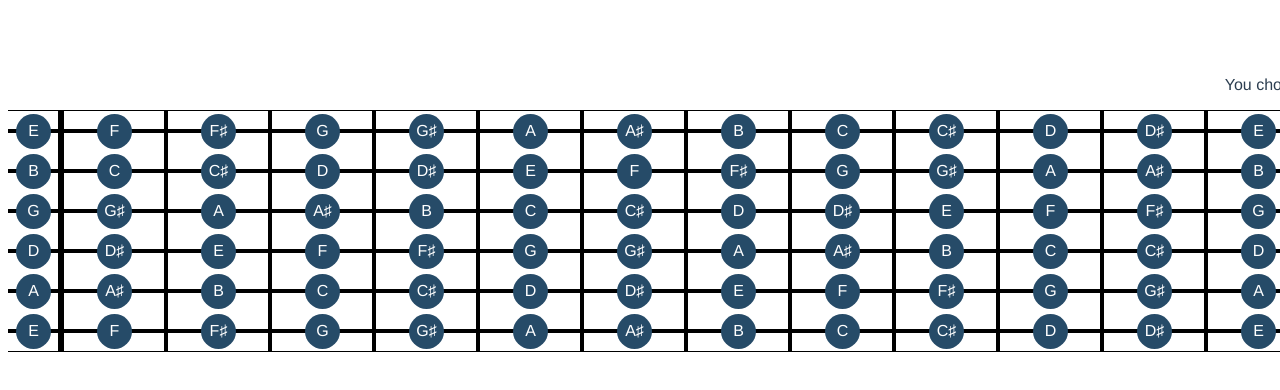
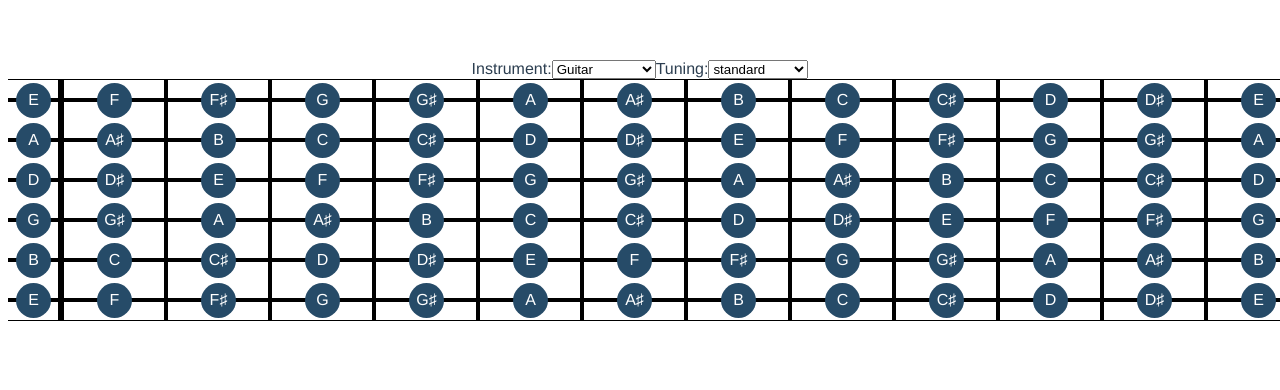
Before and after one commit to yannisabel/scales-on-fretboard, a Vue app: page / in a window 1280 px wide. Shown: the top 390 px of the page. Built offline with nearby package versions, Linux system fonts and the light colour scheme.

Commit message:
add logic to change instrument and tuning

```diff
--- a/src/App.vue
+++ b/src/App.vue
@@ -1,17 +1,64 @@
 <template>
   <div id="app">
+    <div>
+      <label for="instrument-choice">Instrument:</label>
+      <select v-model="selectedInstrument" id="instrument-choice" @change="changeInstrument()">
+        <option v-for="instrument in getAllInstruments" :value="instrument.label" :key="instrument.name">{{ instrument.name }}</option>
+      </select>
+      <template v-if="tuningSelect.length > 1">
+        <label for="tuning-choice">Tuning:</label>
+        <select v-model="selectedTuning" id="tuning-choice" @change="changeTuning()">
+          <option v-for="tuning in tuningSelect" :value="tuning" :key="tuning">{{ tuning }}</option>
+        </select>
+      </template>
+      <template v-else>
+        <span>Tuning:</span>
+        <span>{{ tuningSelect[0] }}</span>
+      </template>
+    </div>
     <Fretboard />
   </div>
 </template>
 
 <script>
 import Fretboard from './components/Fretboard'
+import { mapGetters } from 'vuex'
 
 export default {
   name: 'App',
   components: {
     Fretboard,
-  }
+  },
+  data() {
+    return {
+      selectedInstrument: this.$store.state.instrument,
+      selectedTuning: this.$store.state.tuning,
+    }
+  },
+  computed: {
+    ...mapGetters({
+      getAllInstruments: 'getAllInstruments',
+      getInstrument: 'getInstrument',
+      getAllTunings: 'getAllTunings',
+      getTuning: 'getTuning',
+      getNotesNames: 'getNotesNames',
+    }),
+    tuningSelect() {
+      return Object.keys(this.getAllTunings[this.selectedInstrument])
+    },
+  },
+  methods: {
+    changeInstrument() {
+      this.$store.dispatch('updateInstrument', this.selectedInstrument)
+      // force tuning to be standard on instrument change
+      this.$store.dispatch('updateTuning', 'standard')
+      this.selectedTuning = 'standard'
+    },
+
+    changeTuning() {
+      this.$store.dispatch('updateTuning', this.selectedTuning)
+    },
+  },
 }
 </script>
 
--- a/src/components/Fretboard.vue
+++ b/src/components/Fretboard.vue
@@ -1,6 +1,5 @@
 <template>
   <div :class="$style.fretboard">
-    <p>You chose {{$store.getters.getInstrument }}</p>
     <String
       v-for="(string, index) in strings"
       :key="string"
@@ -14,7 +13,7 @@
 </template>
 
 <script>
-import { mapGetters} from 'vuex';
+import { mapGetters } from 'vuex';
 
 import String from './String'
 
@@ -27,45 +26,43 @@ export default {
   },
   computed: {
     ...mapGetters({
-      getInstruments: 'getInstruments',
+      getAllInstruments: 'getAllInstruments',
       getInstrument: 'getInstrument',
-      getTunings: 'getTunings',
+      getAllTunings: 'getAllTunings',
       getTuning: 'getTuning',
       getNotesNames: 'getNotesNames',
     }),
     tuningNotes() {
-      const notes = Array.from(this.getTunings[this.getInstrument][this.getTuning]);
-      console.log('notes', notes, this.getTunings[this.getInstrument][this.getTuning])
+      const notes = this.getAllTunings[this.getInstrument][this.getTuning];
+      console.log('notes', notes)
       return notes;
     },
     nbStrings() {
-      console.log('nbStrings', this.getInstruments[this.getInstrument].nbStrings)
-      return this.getInstruments[this.getInstrument].nbStrings;
+      console.log('nbStrings', this.getAllInstruments[this.getInstrument].nbStrings)
+      return this.getAllInstruments[this.getInstrument].nbStrings;
     },
     strings() {
       return [...Array(this.nbStrings).keys()]
     },
     notesByString() {
       let allStrings = []
-      let arrayNotes = Object.values(this.getNotesNames)
+      let arrayNotes = Object.keys(this.getNotesNames)
 
       this.tuningNotes.forEach(stringNote => {
+        console.log(stringNote)
         let currentString = [];
-        const noteIndex = arrayNotes.findIndex(item => item === stringNote);
+        let noteIndex = arrayNotes.findIndex(item => item === stringNote);
         const length = arrayNotes.length;
 
         for (let i = 0; i < length * 2 + 1; i++) {
-          currentString.push(arrayNotes[(noteIndex + i) % length]);
+          const noteName = arrayNotes[(noteIndex + i) % length];
+          currentString.push(this.getNotesNames[noteName]);
         }
         allStrings.push(currentString);
       })
 
+      console.log(allStrings.reverse())
       return allStrings.reverse()
-    },
-  },
-  watch: {
-    selected (newInstrument, oldInstrument) {
-      console.log('selected change', newInstrument, oldInstrument)
     },
   },
   methods: {
--- a/src/data/music.js
+++ b/src/data/music.js
@@ -224,12 +224,12 @@ export const models = {
  * Instruments
  */
 export const instruments = {
-'guitar':    { name: 'Guitar',            nbStrings:  6 },
-'bass':      { name: 'Bass',              nbStrings:  4 },
-'bass-5':    { name: '5-string bass',     nbStrings:  5 },
-'bass-6':    { name: '6-string bass',     nbStrings:  6 },
-'ukulele':   { name: 'Ukulele',           nbStrings:  4 },
-'guitar-7':  { name: '7-string guitar',   nbStrings:  7 },
+'guitar':    { label: 'guitar',   name: 'Guitar',           nbStrings:  6 },
+'bass':      { label: 'bass',     name: 'Bass',             nbStrings:  4 },
+'bass-5':    { label: 'bass-5',   name: '5-string bass',    nbStrings:  5 },
+'bass-6':    { label: 'bass-6',   name: '6-string bass',    nbStrings:  6 },
+'ukulele':   { label: 'ukulele',  name: 'Ukulele',          nbStrings:  4 },
+'guitar-7':  { label: 'guitar-7', name: '7-string guitar',  nbStrings:  7 },
 };
 
 /**
@@ -294,8 +294,7 @@ export const tunings = {
   'all-fifths':     ['C',  'G',  'D',  'A' ],
 },
 'bass-5': {
-  'standard':       ['E',  'A',  'D',  'G',  'C' ],
-  'std-low':        ['B',  'E',  'A',  'D',  'G' ],
+  'standard':       ['B', 'E',  'A',  'D',  'G' ],
 },
 'bass-6': {
   'standard':       ['B',  'E',  'A',  'D',  'G',  'C' ],
@@ -307,56 +306,3 @@ export const tunings = {
   'dorota':         ['E',  'B',  'E',  'A' ],
 },
 };
-
-export const tuningsNames = {
-'standard':       'Standard tuning',
-
-// Guitar
-'hstep-down':     'Half-step down',
-'lower-d':        'Lower D',
-'drop-d':         'Drop D',
-'drop-c':         'Drop C',
-'ddrop-d':        'Double drop D',
-'ddrop-c':        'Double drop C',
-'higher-f':       'Higher F',
-'higher-fs':      'Higher F♯',
-'min-thirds':     'Minor thirds',
-'maj-thirds':     'Major thirds',
-'all-fourths':    'All-fourths',
-'aug-fourths':    'Augmented fourths',
-'all-fifths':     'All-fifths',
-'nst':            'New standard tuning',
-'open-a':         'Open A',
-'open-b':         'Open B',
-'open-c':         'Open C',
-'open-csus2':     'Open Csus2',
-'open-d':         'Open D',
-'open-dm911':     'Open Dm9/11',
-'open-d6':        'Open D6',
-'open-d6sus2':    'Open D6sus2',
-'open-d7':        'Open D7',
-'open-d7sus2':    'Open D7sus2',
-'open-dm':        'Open Dm',
-'open-dm6':       'Open Dm6',
-'open-dm7':       'Open Dm7',
-'open-dsus4':     'Open Dsus4',
-'open-e':         'Open E',
-'open-g':         'Open G',
-'open-f':         'Open F',
-
-// 7-string guitar
-'drop-a':         'Drop A',
-'lower-bf':       'Lower B♭',
-'lower-a':        'Lower A',
-'higher-c':       'Higher C',
-'higher-cs':      'Higher C♯',
-
-// Bass
-'lower-d-drop-c': 'Lower D + Drop C',
-'std-low':        'Standard Low',
-
-// Ukulele
-'d-tuning':       'D tuning',
-'baritone':       'Baritone',
-'dorota':         'Dorota',
-};
--- a/src/stores/store.js
+++ b/src/stores/store.js
@@ -6,41 +6,41 @@ import { instruments, tunings, notesNames } from '../data/music'
 Vue.use(Vuex);
 
 const state = {
-  instruments: instruments,
-  tunings: tunings,
+  allInstruments: instruments,
+  allTunings: tunings,
   notesNames: notesNames,
   instrument: 'guitar',
   tuning: 'standard',
 };
 
 const mutations = {
-mutateInstrument(state, value = 'guitar') {
-  state.instrument = value;
+  mutateInstrument(state, payload) {
+    state.instrument = payload;
 
-  console.log('mutation Instrument', state, value)
-},
-mutateTuning(state, value = 'standard') {
-  state.tuning = value;
+    console.log('mutation Instrument', state, payload)
+  },
+  mutateTuning(state, payload) {
+    state.tuning = payload;
 
-  console.log('mutation tuning', state, value)
-}
+    console.log('mutation tuning', state, payload)
+  }
 };
 
 const actions = {
-  updateInstrument(context, payload) {
-    context.commit('mutateInstrument', payload);
-    console.log('actions Instrument', context, payload)
+  updateInstrument({commit}, payload) {
+    commit('mutateInstrument', payload);
+    console.log('actions Instrument', {commit}, payload)
   },
-  updateTuning(context, payload) {
-    context.commit('mutateTuning', payload);
-    console.log('actions Tuning', context, payload)
+  updateTuning({commit}, payload) {
+    commit('mutateTuning', payload);
+    console.log('actions Tuning', {commit}, payload)
   }
 };
 
 const getters = {
-  getInstruments: state => state.instruments,
+  getAllInstruments: state => state.allInstruments,
   getInstrument: state => state.instrument,
-  getTunings: state => state.tunings,
+  getAllTunings: state => state.allTunings,
   getTuning: state => state.tuning,
   getNotesNames: state => state.notesNames,
 };
```
